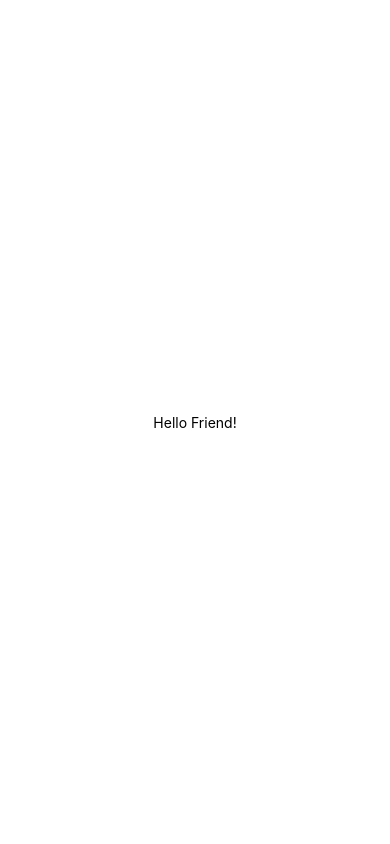
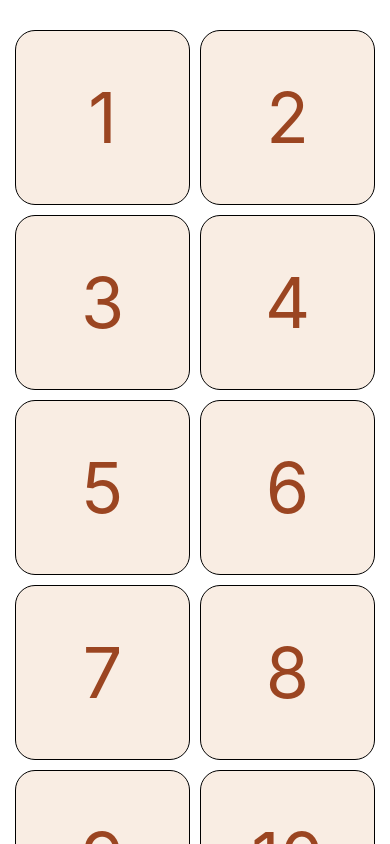
Before and after one commit to itsmohitfullstack/Learning_Native_With24Projects, a React Native app: screen / in a window 390 px wide. Built offline with nearby package versions, Linux system fonts and the light colour scheme.

Commit message:
changes are commited

```diff
--- a/App.tsx
+++ b/App.tsx
@@ -1,14 +1,28 @@
 import { StatusBar } from 'expo-status-bar';
-import { StyleSheet, Text, View } from 'react-native';
+import { StyleSheet, Text, View ,FlatList } from 'react-native';
+import DayListItem from './src/components/core/DayListItem';
+
+
+
+const days = [...Array(24)].map((value, index) => (index + 1))
+
 
 export default function App() {
-
 
 
   return (
 
     <View style={styles.container}>
-      <Text>Hello Friend!</Text>
+
+      <FlatList
+         contentContainerStyle = {styles.content}
+         columnWrapperStyle = {styles.coulum}
+         numColumns={2}
+         data={days}
+         renderItem={({item}) => <DayListItem day = {item}/>}
+
+      />
+
       <StatusBar style="auto" />
     </View>
   );
@@ -18,7 +32,19 @@
   container: {
     flex: 1,
     backgroundColor: '#fff',
-    alignItems: 'center',
-    justifyContent: 'center',
+
   },
+
+  content : {
+
+      gap : 10,
+      padding : 15,
+      paddingTop : 30,
+  },
+
+  coulum : {
+    gap : 10,
+  },
+
+
 });
--- /dev/null
+++ b/src/components/core/DayListItem.tsx
@@ -0,0 +1,40 @@
+import { Text , View  , StyleSheet} from "react-native"
+
+
+export default function DayListItem(props){
+
+
+
+ return   <View style={styles.box}>
+ <Text style={styles.text}>{props.day}</Text>
+ </View>
+}
+
+
+
+const styles = StyleSheet.create({
+
+  box: {
+    backgroundColor: '#f9EDE3',
+    // width: 100,
+    // height: 100,
+    flex : 1,
+    aspectRatio : 1,
+
+    borderWidth: StyleSheet.hairlineWidth,
+    borderColor: '9b4521',
+    borderRadius: 20,
+
+
+    justifyContent: 'center',
+    alignItems: 'center',
+
+
+  },
+
+  text: {
+    color: '#9b4521',
+    fontSize: 70,
+  }
+
+});
```
